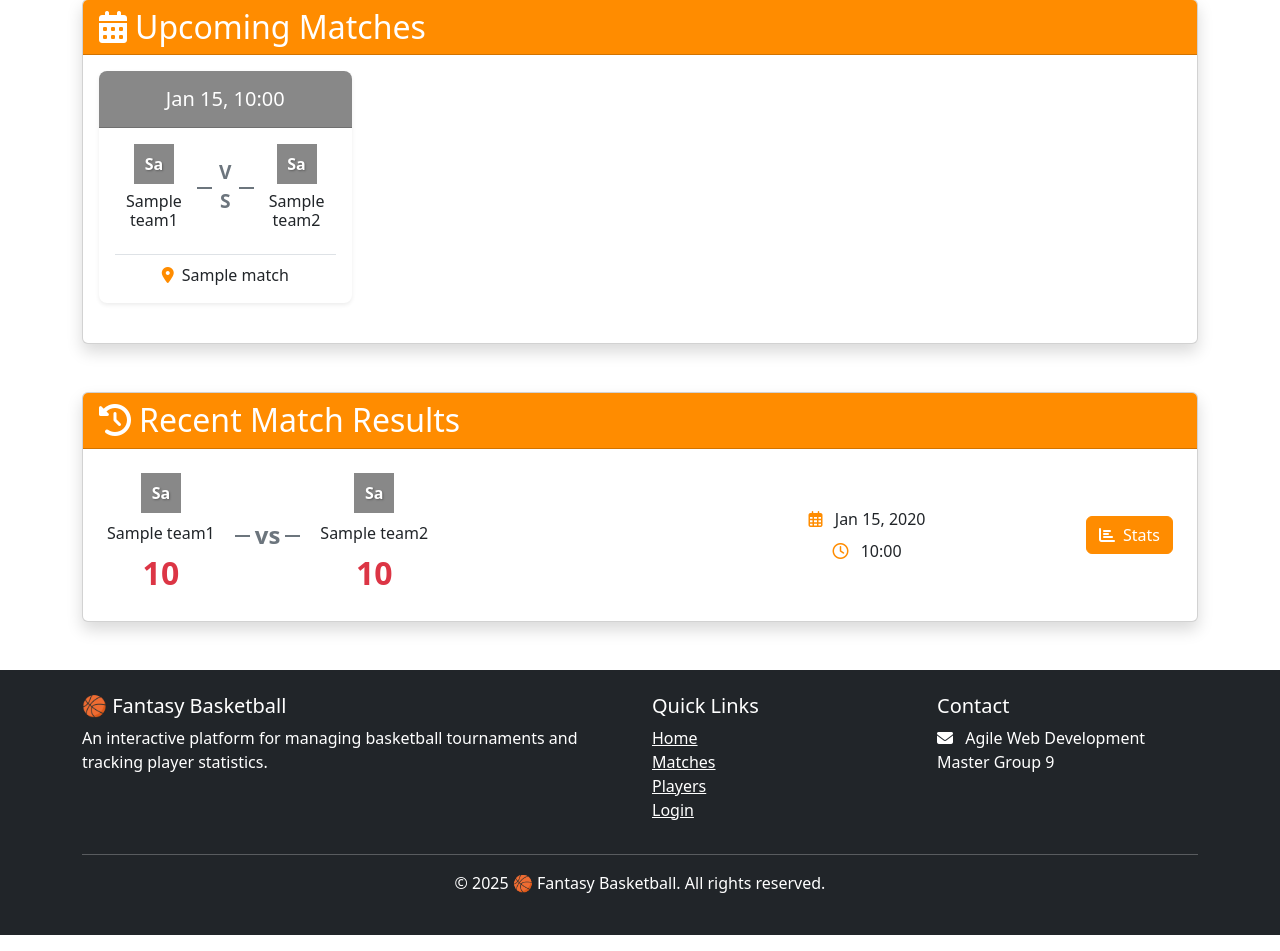
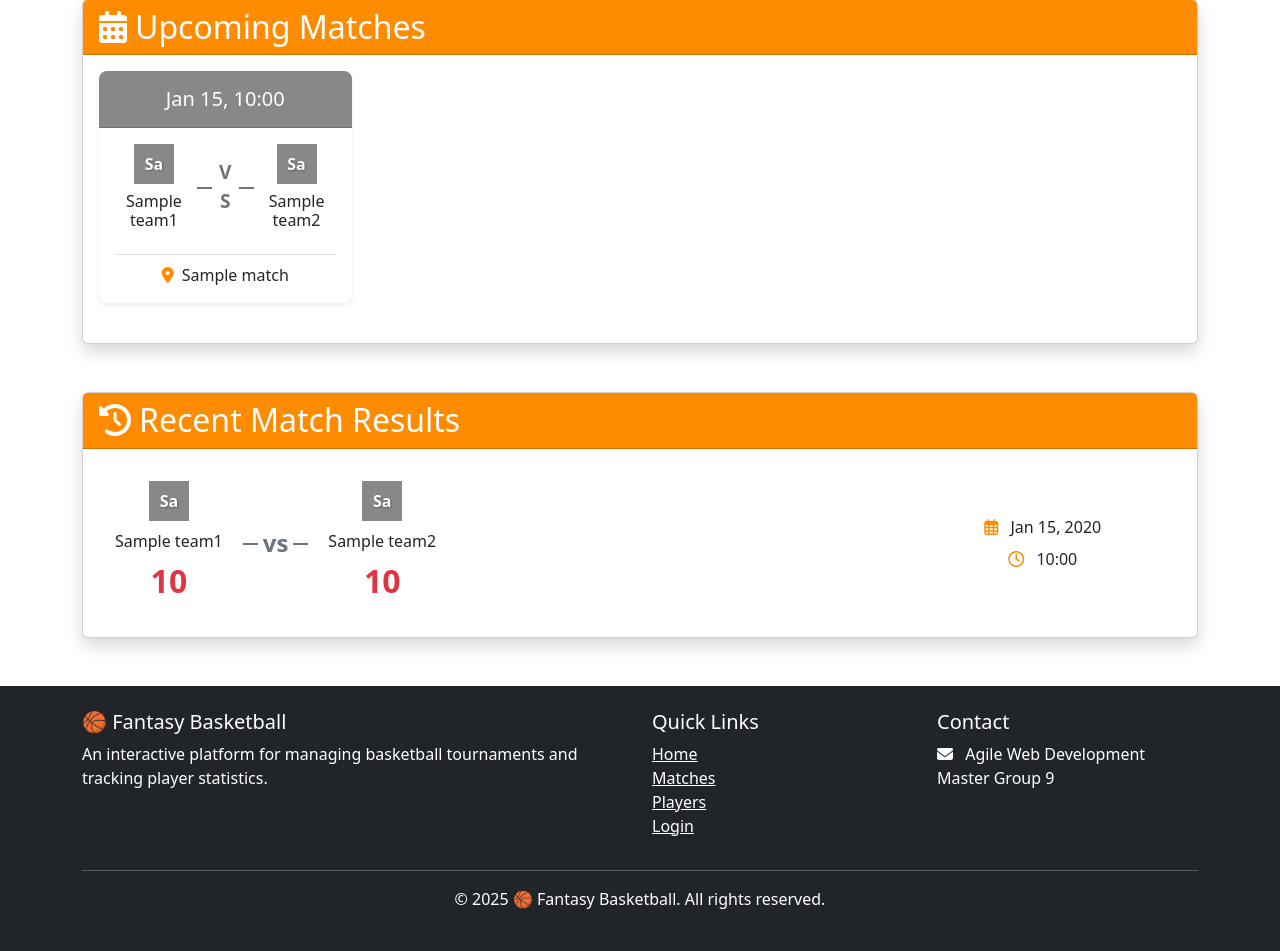
Before and after one commit to leonleerl/cits5505-tournament-management-system, a Flask app: template app/templates/index.html in a window 1280 px wide. Shown: the part 1742-2693 px from the top of the page. Run offline with Flask 3, Linux system fonts and the light colour scheme; the template is opened without the code that fills it: most values are stand-ins (such as "Sample title", 1, 10 or a date in 2020); some libraries are stand-ins or nearby versions.

Commit message:
chore: remove redundant function

```diff
--- a/app/templates/index.html
+++ b/app/templates/index.html
@@ -286,8 +286,8 @@
                 <div class="card-body p-0">
                     {% for match in recent_matches %}
                     <div class="match-item p-4 {% if not loop.last %}border-bottom{% endif %}">
-                        <div class="row align-items-center">
-                            <div class="col-md-7">
+                        <div class="row align-items-center p-2">
+                            <div class="col-md-9">
                                 <div class="d-flex align-items-center flex-wrap">
                                     {% set team1_wins = match.score and match.score.team1_score > match.score.team2_score %}
                                     {% set team2_wins = match.score and match.score.team2_score > match.score.team1_score %}
@@ -333,11 +333,6 @@
                                 </div>
                             </div>
 
-                            <div class="col-md-2 text-md-end mt-3 mt-md-0">
-                                <button class="btn btn-primary">
-                                    <i class="fas fa-chart-bar me-2"></i>Stats
-                                </button>
-                            </div>
                         </div>
                     </div>
                     {% endfor %}
```
